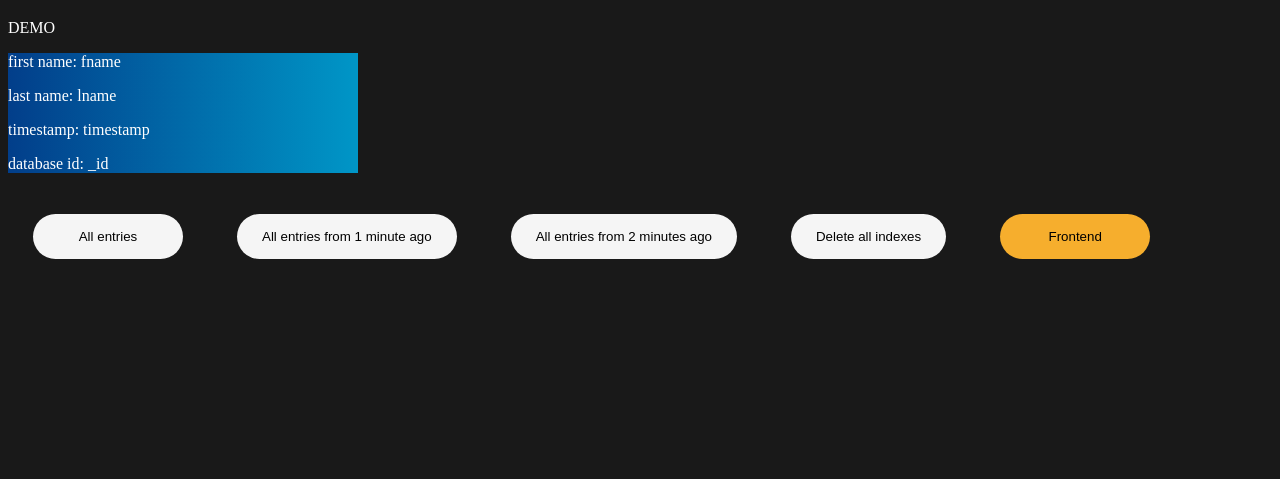
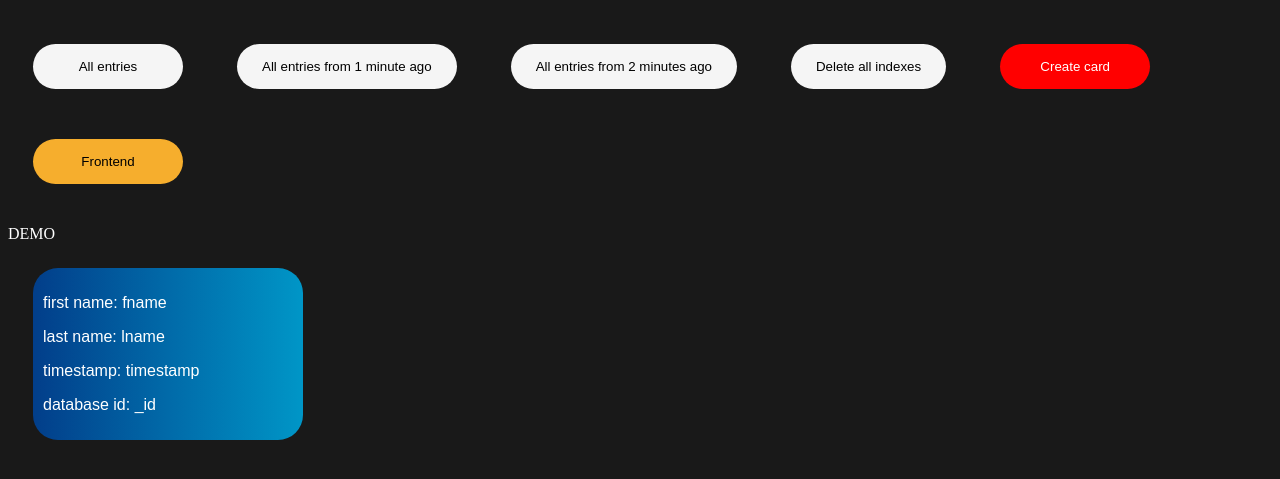
Before and after one commit to danialhasan/post-demo, a website: page backend.html in a window 1280 px wide. Shown: the part 61-540 px from the top of the page. Drawn offline with Linux system fonts and the light colour scheme.

Commit message:
fixed a problem with backend card displaying

```diff
--- a/backend.html
+++ b/backend.html
@@ -33,19 +33,37 @@
 
         #data_container {
             width: auto;
-            max-width: 350px;
-            max-height: 350px;
+            height: auto;
+            max-width: 250px;
+            max-height: 550px;
             background-image: linear-gradient(90deg, #023e8a, #0096c7);
+            border-radius: 25px;
+            padding: 10px;
+            margin: 25px;
         }
 
         #data_container p {
             display: block;
+            min-width: 200px;
+            /* border: 1px solid red; */
+            padding: 0;
+            font-family: sans-serif;
+
         }
     </style>
 </head>
 
 <body>
     <h1>BACKEND</h1>
+    <button onclick="returnLatestIndex()">All entries</button>
+    <button onclick="returnLatestIndex1Minute()">All entries from 1 minute ago</button>
+    <button onclick="returnLatestIndex2Minute()">All entries from 2 minutes ago</button>
+
+    <button onclick="deleteIndexes()">Delete all indexes</button>
+    <button style="background-color: red; color:white;" onclick="createCard()">Create card</button>
+    <a href="/index.html">
+        <button class="btn_backend">Frontend</button>
+    </a>
     <p id="demo">DEMO</p>
     <div id="data_container">
         <p id="data_fname">first name: fname</p>
@@ -53,14 +71,22 @@
         <p id="data_timestamp">timestamp: timestamp</p>
         <p id="data__id">database id: _id</p>
     </div>
-    <button onclick="returnLatestIndex()">All entries</button>
-    <button onclick="returnLatestIndex1Minute()">All entries from 1 minute ago</button>
-    <button onclick="returnLatestIndex2Minute()">All entries from 2 minutes ago</button>
-
-    <button onclick="deleteIndexes()">Delete all indexes</button>
-    <a href="/index.html">
-        <button class="btn_backend">Frontend</button>
-    </a>
+    <template>
+        <div id="data_container">
+            <p id="data_fname">first name: fname</p>
+            <!-- <p id="data_lname">last name: lname</p>
+            <p id="data_timestamp">timestamp: timestamp</p>
+            <p id="data__id">database id: _id</p> -->
+        </div>
+    </template>
+    <!-- <template>
+        <div id="data_container">
+            <p id="data_fname"></p>
+            <p id="data_lname"></p>
+            <p id="data_timestamp"></p>
+            <p id="data__id"></p>
+        </div>
+    </template> -->
 </body>
 <script>
     //public variables to manipulate dom from all functions
@@ -94,6 +120,9 @@
         }
         console.log(jsonData.docs);
         console.log(jsonData.docs[jsonData.docs.length - 1].fname);
+        for (let i = 0; i < jsonData.docs.length; i++) {
+            console.log(i)
+        }
         // console.log(jsonData._id);
         demo.textContent = 'Latest entry: ' + JSON.stringify(jsonData);
 
@@ -104,6 +133,7 @@
         timestamp_p.textContent = "Timestamp: " + jsonData.docs[jsonData.docs.length - 1].timestamp;
         _id_p.textContent = "Database ID: " + jsonData.docs[jsonData.docs.length - 1]._id;
 
+        createCard(jsonData.docs);
     }
     //card class. This is the template for each and every card that will display info.
     class Card {
@@ -116,11 +146,44 @@
     }
     // this function will create an instance of the Card class and place database values into the class as parameters.
     //simple, right?
-    function createCard() {
-        fname_p.textContent = "First name: " + jsonData.docs[jsonData.docs.length - 1].fname;
-        lname_p.textContent = "Last name: " + jsonData.docs[jsonData.docs.length - 1].lname;
-        timestamp_p.textContent = "Timestamp: " + jsonData.docs[jsonData.docs.length - 1].timestamp;
-        _id_p.textContent = "Database ID: " + jsonData.docs[jsonData.docs.length - 1]._id;
+    var myArr = [1, 2, 3];
+
+    function createCard(x) {
+        //values are equal to the latest database entry
+        // fname_p.textContent = "First name: " + jsonData.docs[jsonData.docs.length - 1].fname;
+        // lname_p.textContent = "Last name: " + jsonData.docs[jsonData.docs.length - 1].lname;
+        // timestamp_p.textContent = "Timestamp: " + jsonData.docs[jsonData.docs.length - 1].timestamp;
+        // _id_p.textContent = "Database ID: " + jsonData.docs[jsonData.docs.length - 1]._id;
+        var temp, item, itemChild, a, i, j, k;
+        var k = 0;
+        temp = document.getElementsByTagName("template")[0];
+        //get the div element from the template:
+        item = temp.content.querySelector("div");
+        //for each item in the jsonData.docs array:
+        // for (i = 0; i < x.length; i++) {
+        for (i = 0; i < x.length - 1; i++) {
+            //Create a new node, based on the template:
+            a = document.importNode(item, true); //div in template, data-container
+            //children, as an array
+            itemChild = a.childNodes;
+            //Loop through children to add data from the array into each child:
+            // a.textContent += myArr[i];
+            for (j = 0; j <= itemChild.length - 1; j++) {
+                itemChild[j].textContent = i;
+                // console.log('Value of j: ' + j)
+                console.log("itemChild[j] = " + itemChild[j])
+                console.log("k value: " + k)
+                console.log("j value: " + j)
+                k++;
+            }
+
+            // console.log("Item Children: " + itemChild.length)
+
+            //append the new node wherever you like:
+            document.body.appendChild(a);
+        }
+        console.log("Cards created!")
+
     }
     async function returnLatestIndex1Minute() {
         const response = await fetch('http://127.0.0.1:5500/latestindex1min');
@@ -150,7 +213,7 @@
             console.log(
                 "Warning: Cannot find any entries from 2 minutes ago in database. Fetch response.docs array length == 0."
             );
-            demo.textContent = 'There are no entries in the database. ';
+            demo.textContent = 'There are no entries in the database from 2 minutes ago. ';
             return;
         }
         console.log(jsonData);
```
Also changed, not shown: 1 other file.
